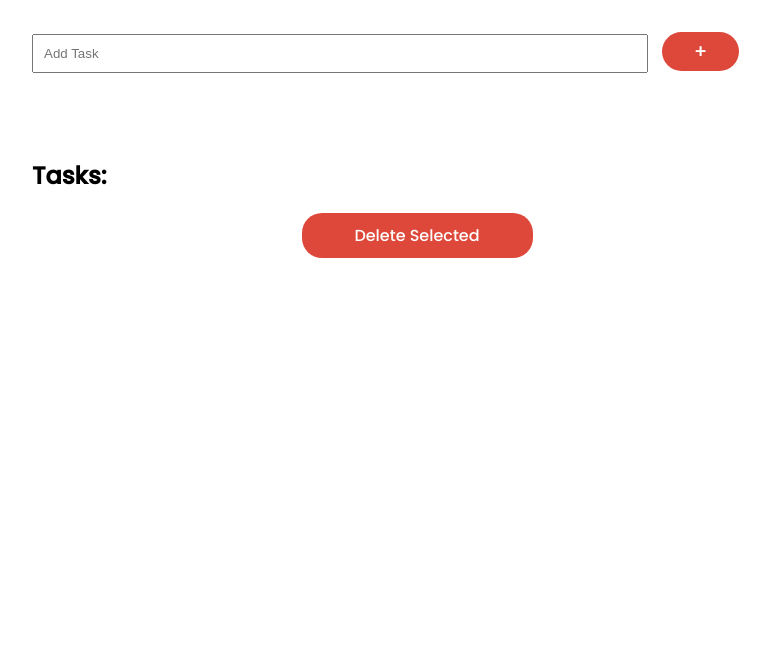
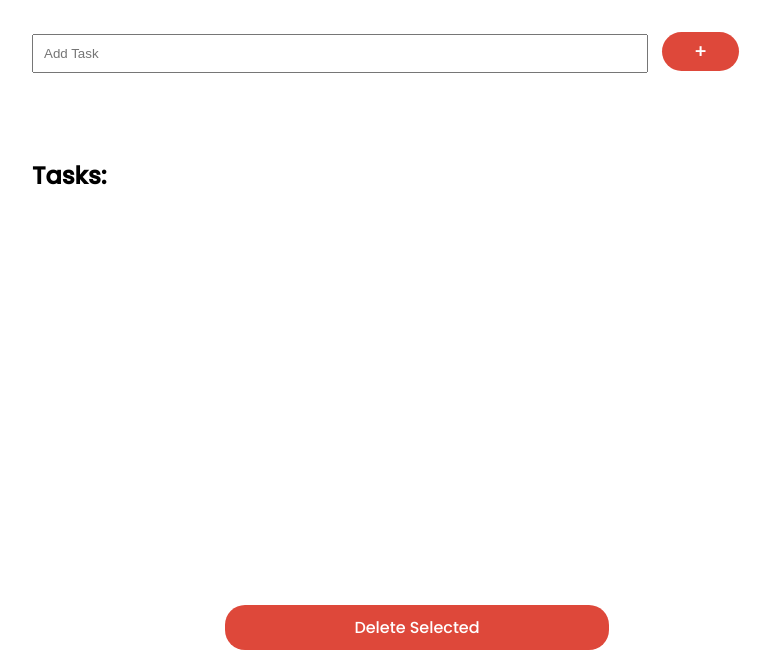
Before and after one commit to hellodun/todo-list-app, a PHP site: page /todolist.php in a window 1280 px wide. Shown: the part 145-800 px from the top of the page, without its empty margins (223-993 px from the left). Run offline with PHP 8.4, Linux system fonts and the light colour scheme; the visitor is signed in with stand-in values (Sample User, id 1); data that the repository does not hold is empty; a stand-in replaces the project's code that opens the database connection.

Commit message:
Adjusted delete button

```diff
--- a/style.css
+++ b/style.css
@@ -205,7 +205,9 @@ input[type="submit"]:hover {
 
 #delete-task {
     width: 50%;
-    margin: 10px 25%;
+    position: absolute;
+    top: 60%;
+    left: 0;
     padding: 10px;
     font-family: inherit;
     font-size: 0.7rem;
@@ -267,7 +269,7 @@ input[type="submit"]:hover {
 
     #delete-task {
         width: 50%;
-        margin: 10px 25%;
+        top: 80%;
         font-size: 0.9rem;
     }
 }
@@ -403,7 +405,8 @@ input[type="submit"]:hover {
 
     #delete-task {
         width: 30%;
-        margin: 10px 35%;
+        top: 90%;
+        left: 10%;
         font-size: 1rem;
     }
 }
```
